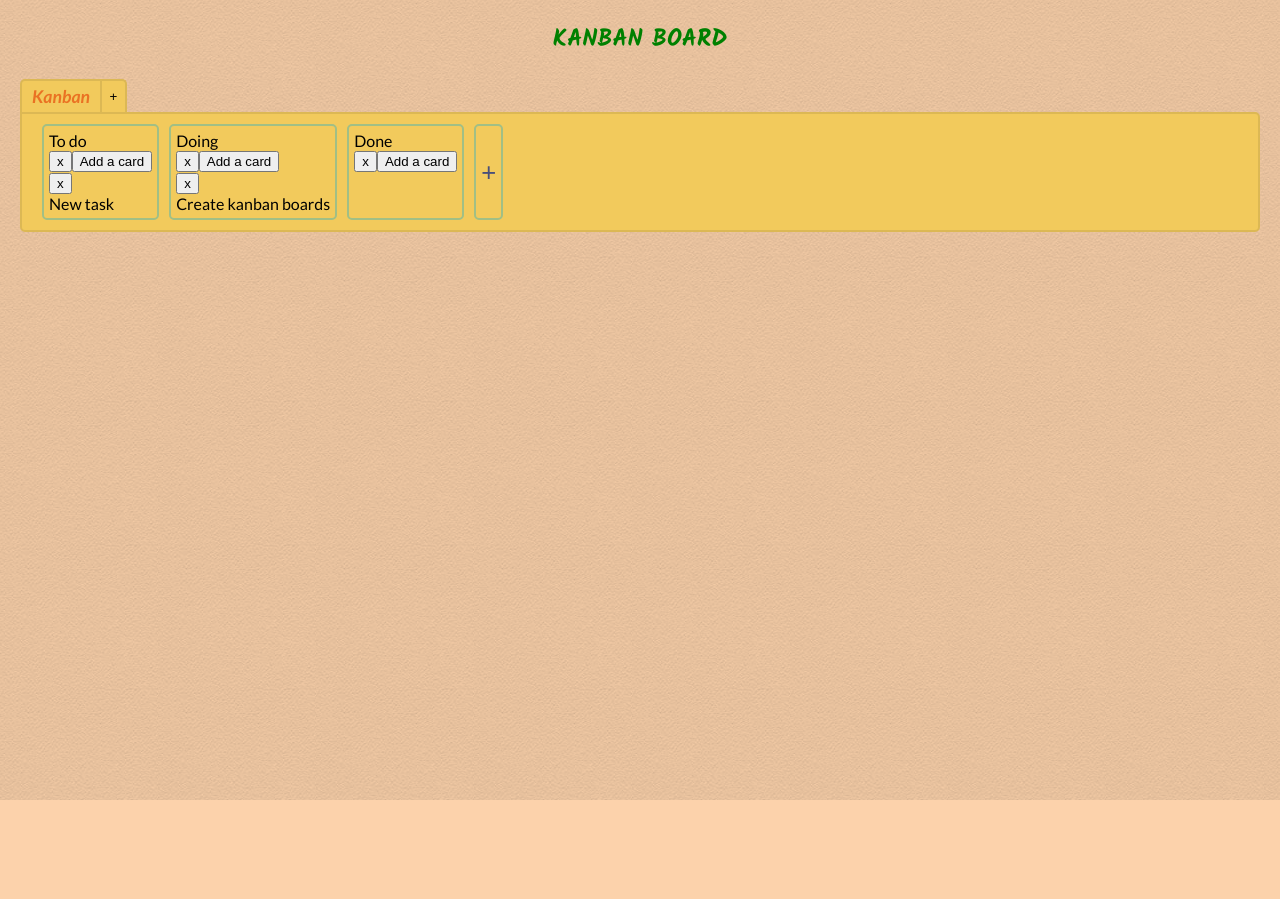
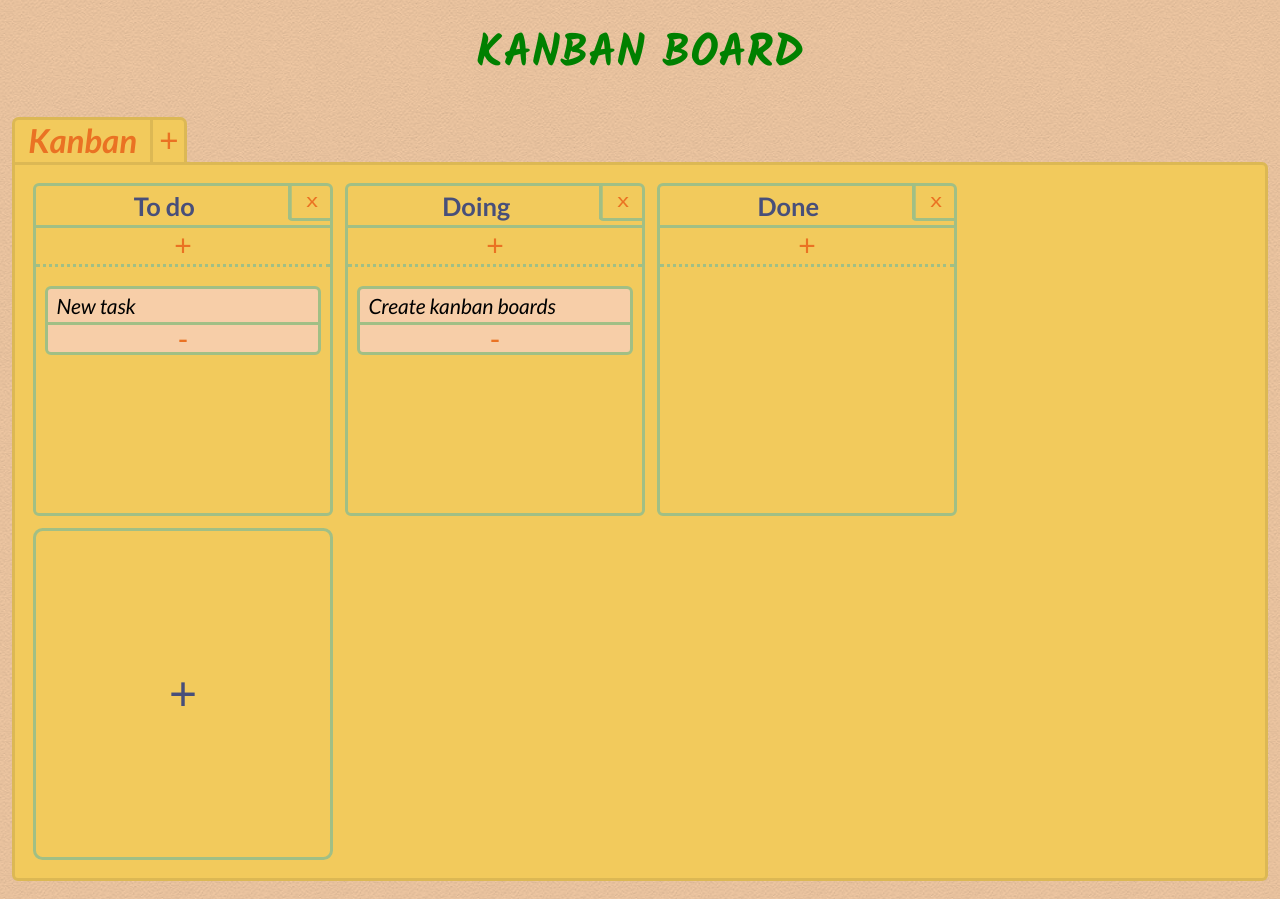
Before and after one commit to busik90/11.6.zadanie, a website: page index.html in a window 1280 px wide. Before the commit the page ends 800 px from the top, so only its background shows below. Drawn offline with nearby package versions, Linux system fonts and the light colour scheme.

Commit message:
Add styles for columns with content

```diff
--- a/js/script.js
+++ b/js/script.js
@@ -20,10 +20,11 @@ $( function() {
     function createColumn() {
       // create components of columns
       var $column = $('<div>').addClass('column'),
+          $columnHeader = $('<header>').addClass('column-header'),
           $columnTitle = $('<h2>').addClass('column-title').text(self.name),
           $columnCardList = $('<ul>').addClass('column-card-list'),
-          $columnDelete = $('<button>').addClass('btn-delete').text('x'),
-          $columnAddCard = $('<button>').addClass('add-card').text('Add a card');
+          $columnDelete = $('<button>').addClass('delete-column-btn').text('x'),
+          $columnAddCard = $('<button>').addClass('add-card-btn').text('+');
 
       // events
       $columnDelete.click(function() {
@@ -34,8 +35,10 @@ $( function() {
       });
 
       // construct column
-      $column.append($columnTitle)
-             .append($columnDelete)
+      $columnHeader.append($columnTitle)
+                   .append($columnDelete);
+
+      $column.append($columnHeader)
              .append($columnAddCard)
              .append($columnCardList);
 
@@ -64,7 +67,7 @@ $( function() {
       // create components of cards
       var $card = $('<li>').addClass('card'),
           $cardDescription = $('<p>').addClass('card-description').text(self.description),
-          $cardDelete = $('<button>').addClass('btn-delete').text('x');
+          $cardDelete = $('<button>').addClass('delete-card-btn').text('-');
 
       // events
       $cardDelete.click(function(){
@@ -72,8 +75,8 @@ $( function() {
       });
 
       // construct card
-      $card.append($cardDelete)
-           .append($cardDescription);
+      $card.append($cardDescription)
+           .append($cardDelete);
 
       return $card;
     }
--- a/sass/_mixins.scss
+++ b/sass/_mixins.scss
@@ -1,7 +1,8 @@
-@mixin flex($align-items: center, $justify-content: center) {
+@mixin flex($align-items: center, $justify-content: center, $flex-flow: row) {
   display: flex;
   align-items: $align-items;
   justify-content: $justify-content;
+  flex-flow: $flex-flow;
 }
 
 @mixin font($siz: false, $wei: false, $sty: false, $col: false, $fam: false) {
--- a/sass/style.scss
+++ b/sass/style.scss
@@ -9,6 +9,10 @@
 @import 'reset';
 @import 'mixins';
 
+html {
+  font-size: 30px;
+}
+
 //-----variables-----
 
 $yellow: #f2ca5c;
@@ -17,15 +21,18 @@ $orange: #ea7223;
 $green: #a1bf85;
 $blue: #484f7a;
 
-$border: 2px solid $dark-yellow;
-$radius: 5px;
-$col-margin: 0 5px;
-$col-padding: 5px;
+$nav-height: 1.5rem;
+
+$border-container: 3px solid $dark-yellow;
+$border-column: 3px solid $green;
+$radius: .2em;
+$col-margin: .2rem;
+$col-padding: .2rem;
 
 //-----code-----
 
 body {
-  width: 100vw;
+  width: 100%;
   font-family: 'Lato', sans-serif;
   background: #fcd2ab url('../images/creampaper.png');
   background-blend-mode: multiply;
@@ -37,73 +44,133 @@ body {
 
 h1 {
   @include font(1.5em, 700, normal, green, 'Kalam');
-  margin: 10px 20px;
-  padding: 10px;
+  margin: .2em .4em;
+  padding: .2em;
   text-align: center;
   text-transform: uppercase;
 }
 
 #board {
-  margin: 10px 20px;
+  height: calc(100vh - 1.2em);
+  margin: .6em .4em;
 }
 
 nav {
   @include flex(stretch, flex-start);
-  @include font(1.1em, 600, italic, #ea7223);
+  @include font(1.1em, 700, italic, #ea7223);
 
-  .add-board-btn {
-    width: 25px;
-    padding: 0;
-    background-color: $yellow;
-    border: $border;
-    border-left: none;
-    border-bottom: none;
-    border-radius: 0 $radius 0 0;
-
-    &:hover {
-      background-color: #d8b452;
-      cursor: pointer;
-    }
-
-    &:active {
-      padding: 0;
-    }
-  }
+  height: $nav-height;
 
   .board-name {
     display: inline-block;
-    padding: 5px 10px;
-    border: $border;
+    padding: 0 .4em;
+    border: $border-container;
     border-bottom: none;
     background-color: $yellow;
-
-    &:hover {
-      background-color: #d8b452;
-      cursor: pointer;
-    }
   }
 
   .board-name:first-child {
     border-radius: $radius 0 0 0;
   }
+
+  .add-board-btn {
+    @include font(1em, $col: $orange);
+    background-color: $yellow;
+    border: $border-container;
+    border-left: none;
+    border-bottom: none;
+    border-radius: 0 $radius 0 0;
+  }
 }
 
 .column-container {
-  @include flex(stretch, flex-start);
-  padding: 10px 15px;
+  @include flex(stretch, flex-start, row wrap);
+  min-height: calc(100% - #{$nav-height});
+  padding: .4em .4em;
   background-color: $yellow;
-  border: $border;
+  border: $border-container;
   border-radius: 0 $radius $radius;
 
   .column {
+    min-width: 300px;
+    min-height: 330px;
     margin: $col-margin;
-    padding: $col-padding;
-    border: 2px solid $green;
+    border: $border-column;
     border-radius: $radius;
+    overflow-x: hidden;
+    overflow-y: auto;
+
+    @include flex(flex-start, flex-start, column);
+
+    .column-header {
+      @include flex(center, space-between);
+      width: 100%;
+
+      h2 {
+        @include font(.85em, 700, $col: $blue);
+        margin: 0 auto;
+      }
+
+      .delete-column-btn {
+        @include font(.6rem, 300, $col: $orange);
+        transform: scale(1.3, 1);
+        cursor: pointer;
+        background-color: transparent;
+        border: $border-column;
+        border-top: none;
+        border-right: none;
+        border-radius: 0 $radius;
+        width: 1.15rem;
+        height: 1.2rem;
+        margin: -.05rem .1rem .15rem 0;
+      }
+    }
+
+    .add-card-btn {
+      width: 100%;
+      @include font(1em, $col: $orange);
+      border: $border-column;
+      border-bottom-style: dotted;
+      border-left: none;
+      border-right: none;
+      cursor: pointer;
+      background-color: transparent;
+    }
+
+    .column-card-list {
+      width: 100%;
+      padding: .3em;
+
+      .card {
+        @include flex(flex-start, space-between, column);
+        margin: 10px auto;
+        background-color: #f7cea8;
+        border: 3px solid $green;
+        border-radius: $radius;
+      }
+
+      .card-description {
+        @include font(.7em, 400, italic);
+        padding: .2em .4em;
+      }
+
+      .delete-card-btn {
+        width: 100%;
+        height: 1em;
+        line-height: .5em;
+        @include font(1em, $col: $orange);
+        cursor: pointer;
+        background-color: transparent;
+        border: none;
+        border-top: $border-column;
+      }
+    }
   }
 
   .add-column-btn {
-    @include font(1.6em, 300, $col: $blue);
+    @include flex();
+    @include font(1.6em, $col: $blue);
+    padding: 0;
     cursor: pointer;
     background-color: transparent;
     order: 100;
```
Also changed, not shown: index.html (+1 -1 lines), css/style.css, 1 other file.
